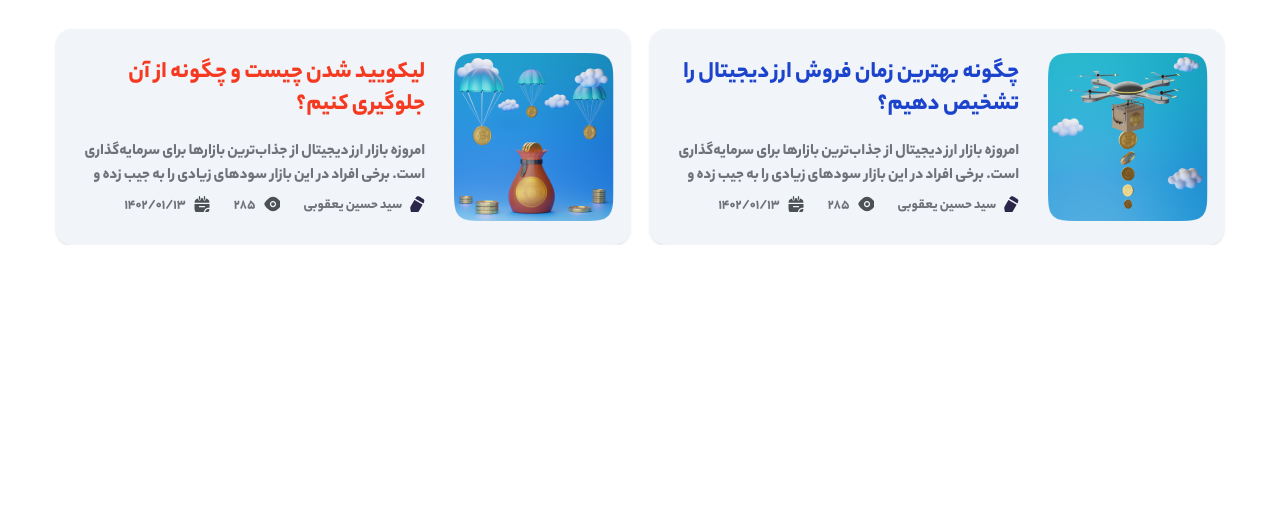
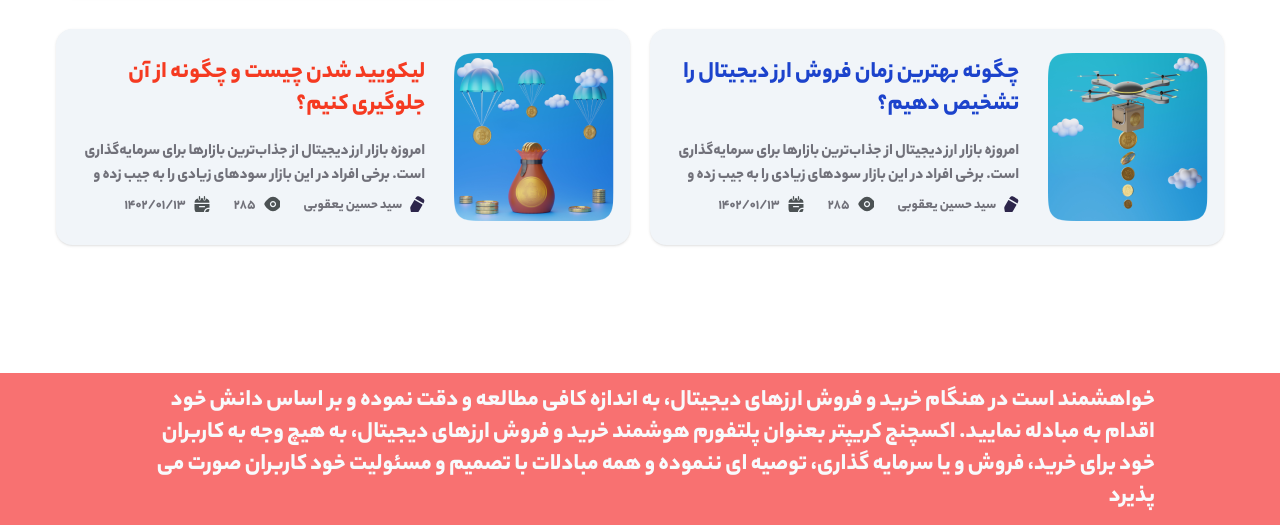
Before and after one commit to alirezangh123123/crypto-project-tailwindcss, a website: page index.html in a window 1280 px wide. Shown: the part 3470-3995 px from the top of the page. Before the commit the page ends 3715 px from the top, so only its background shows below. Drawn offline with Linux system fonts and the light colour scheme.

Commit message:
fninish-warning-section

```diff
--- a/index.html
+++ b/index.html
@@ -1247,6 +1247,14 @@
 
       </div>
     </section>
+    <!-- warninig section -->
+    <section class="warning mt-[128px]">
+      <div class="w-full py-[15px] px-[25px]  lg:py-[12px] lg:px-[125px] bg-red-400">
+        <p class="text-slate-50 text-[13px] sm:text-base md:text-xl lg:text-2xl  font-extrabold font-yekan-Bakh text-center md:text-right  mx-auto leading-normal">
+          خواهشمند است در هنگام خرید و فروش ارزهای دیجیتال، به اندازه کافی مطالعه و دقت نموده و بر اساس دانش خود اقدام به مبادله نمایید. اکسچنج کریپتر بعنوان پلتفورم هوشمند خرید و فروش ارزهای دیجیتال، به هیچ وجه به کاربران خود برای خرید، فروش و یا سرمایه گذاری، توصیه ای ننموده و همه مبادلات با تصمیم و مسئولیت خود کاربران صورت می پذیرد
+        </p>
+      </div>
+    </section>
     <script src="assest/js/main.js"></script>
   </body>
 </html>
```
Also changed, not shown: assest/css/output-style.css.
